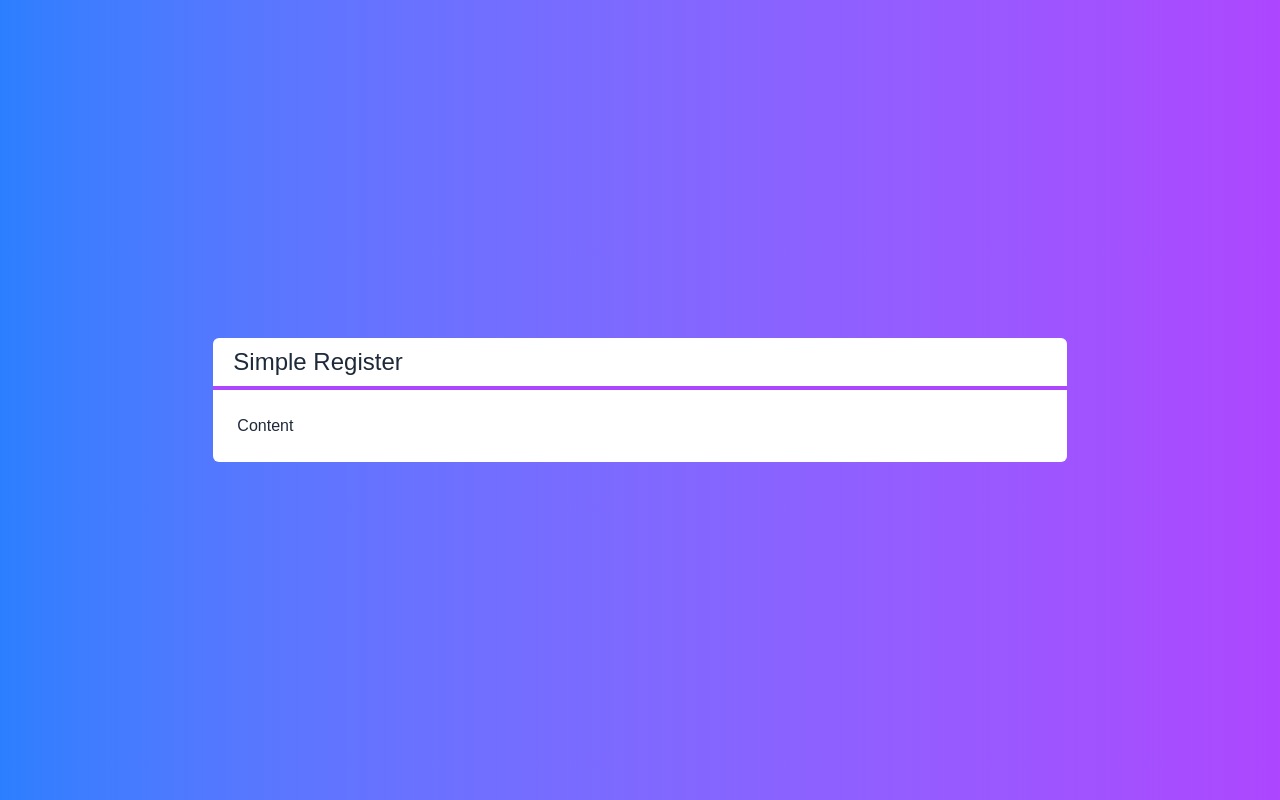
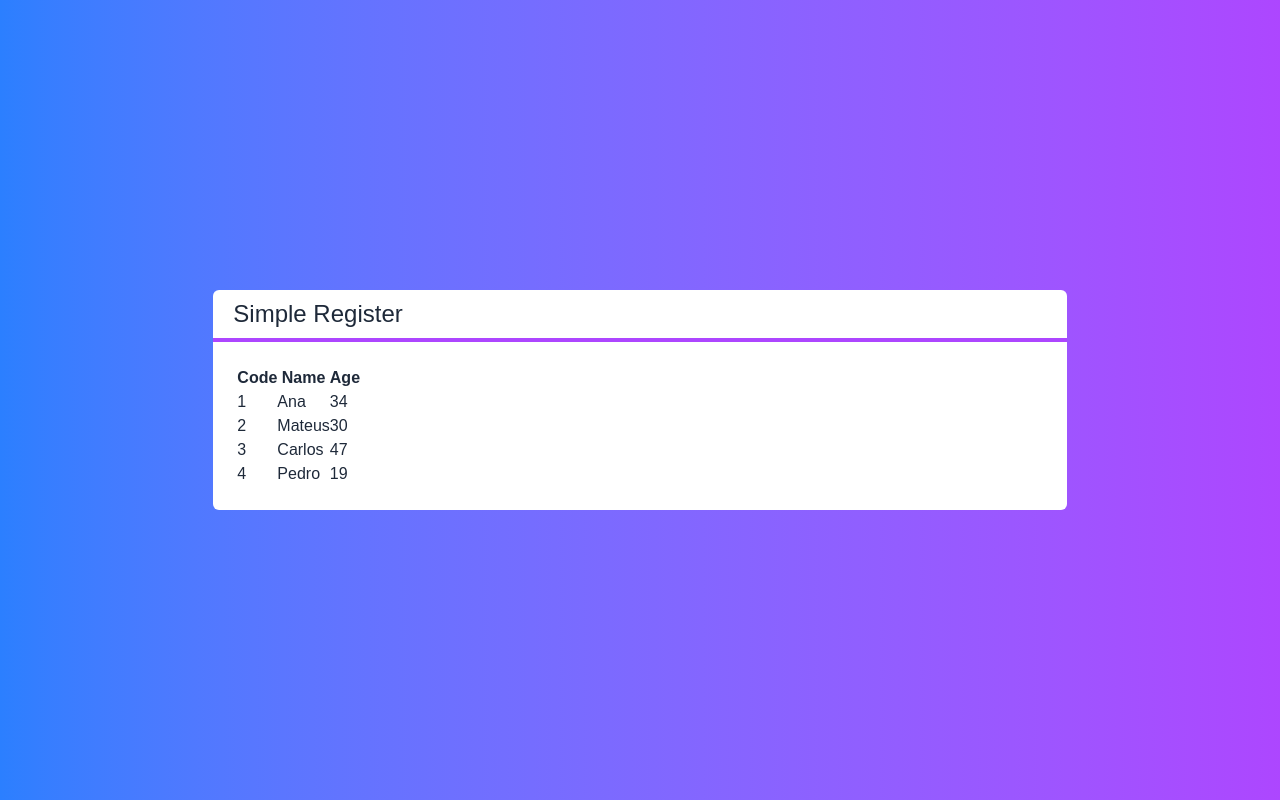
Before and after one commit to MateusBU/User_Register_with_DB, a Next.js app in the folder user_register/: page / in a window 1280 px wide. Built offline with nearby package versions, Linux system fonts and the light colour scheme.

Commit message:
Create Table file, with its function and props

```diff
--- a/user_register/src/app/page.tsx
+++ b/user_register/src/app/page.tsx
@@ -1,7 +1,17 @@
 import Layout from "../components/Layout";
+import Table from "../components/Table";
+import Client from "../core/Client";
 
 
 export default function Home() {
+
+  const clients = [
+    new Client('Ana', 34, '1'),
+    new Client('Mateus', 30, '2'),
+    new Client('Carlos', 47, '3'),
+    new Client('Pedro', 19, '4'),
+  ]
+
   return (
     <div className={`
       flex h-screen justify-center items-center
@@ -9,7 +19,7 @@
       text-white
     `}>
       <Layout title="Simple Register">
-        <span>Content</span>
+        <Table clients={clients}></Table>
       </Layout>
     </div>
   );
--- /dev/null
+++ b/user_register/src/components/Table.tsx
@@ -0,0 +1,41 @@
+import Client from "../core/Client"
+
+interface TableProps{
+    clients: Client[],
+}
+export default function Table(props: TableProps){
+
+    function renderHeader(){
+        return(
+            <tr>
+                <th>Code</th>
+                <th>Name</th>
+                <th>Age</th>
+            </tr>
+        )
+    }
+
+    function renderData(){
+        //if there is client (not null), map is used
+        return props.clients?.map((client, i) =>{
+            return(
+                <tr key={client.id}>
+                    <td>{client.id}</td>
+                    <td>{client.name}</td>
+                    <td>{client.age}</td>
+                </tr>
+            )
+        });
+    }
+
+    return(
+        <table>
+            <thead>
+                {renderHeader()}
+            </thead>
+            <tbody>
+                {renderData()}
+            </tbody>
+        </table>
+    )
+}
```
